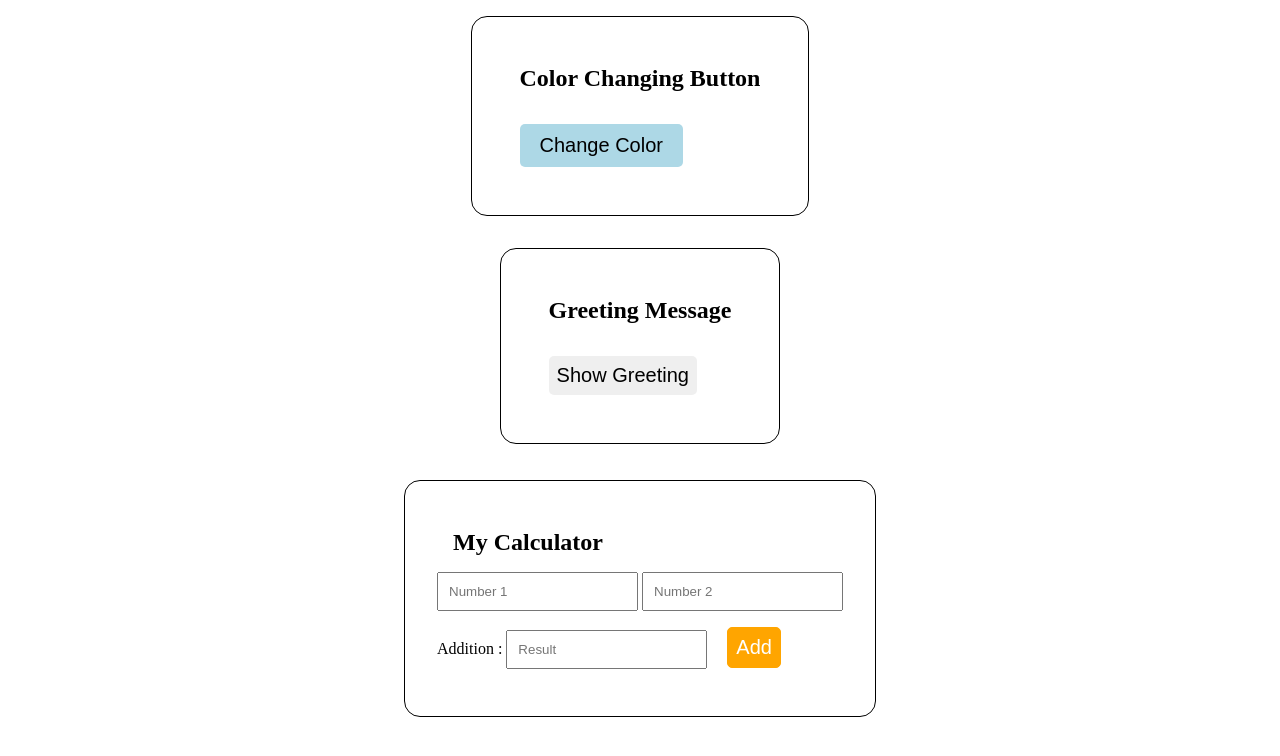
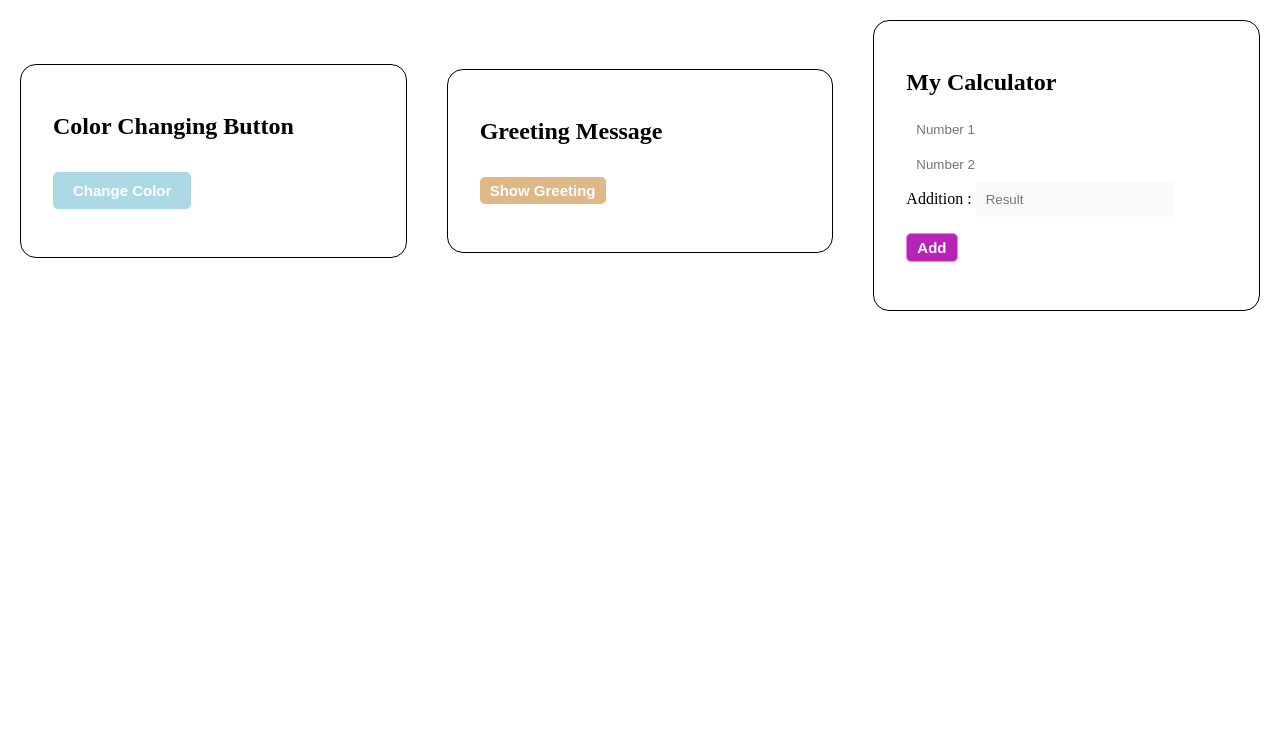
Before and after one commit to Rohit3920/Cognifyz-Internship-Program, a plain HTML site: page Task1Level2/Index.html in a window 1280 px wide. Drawn offline with Linux system fonts and the light colour scheme.

Commit message:
Task1 Level2 : some style can apply

```diff
--- a/Task1Level2/Index.html
+++ b/Task1Level2/Index.html
@@ -2,7 +2,7 @@
 <html>
 
 <head>
-    <title>JavaScript Examples</title>
+    <title>Task 1 Level 2</title>
     <link rel="stylesheet" href="style.css">
 </head>
 
@@ -12,21 +12,22 @@
             <h2>Color Changing Button</h2>
             <button id="colorButton">Change Color</button>
         </div>
-    </div>
+        <!-- </div> -->
 
-    <div class="container">
+        <!-- <div class="container"> -->
         <div id="alertMsg">
             <h2>Greeting Message</h2>
             <button onclick="showGreeting()">Show Greeting</button>
         </div>
-    </div>
+        <!-- </div> -->
 
-    <div class="container">
+        <!-- <div class="container"> -->
         <div id="calculator">
             <h2>My Calculator</h2>
             <input type="number" id="num1" placeholder="Number 1">
             <input type="number" id="num2" placeholder="Number 2"><br>
-            <label for="result">Addition : </label><input type="number" id="result" placeholder="Result">
+            <label for="result">Addition : </label>
+            <input type="number" id="result" placeholder="Result" disabled>
             <button onclick="calculateSum()">Add</button>
             <p id="result"></p>
         </div>
--- a/Task1Level2/script.js
+++ b/Task1Level2/script.js
@@ -31,11 +31,11 @@ function calculateSum() {
     const result = parseFloat(document.getElementById("result").value);
 
     if (isNaN(num1) || isNaN(num2)) {
-        document.getElementById("result").textContent = "Invalid input";
+        alert("Please fill the feilds")
+        document.getElementById("num1").focus();
         return;
     }
 
     const sum = num1 + num2;
-    // document.getElementById("result").textContent = "Result: " + sum;
     document.getElementById("result").value = sum;
 }
--- a/Task1Level2/style.css
+++ b/Task1Level2/style.css
@@ -9,30 +9,37 @@
 button {
     padding: 0.5rem;
     border-radius: 5px;
-    font-size: 20px;
+    padding: 5px 10px;
+    font-size: 15px;
+    font-weight: 800;
+    color: white;
     border: none;
     cursor: pointer;
+}
+
+button:hover{
+    filter: drop-shadow(1px 1px 4px rgb(38, 38, 38));
 }
 
 
 .container {
     width: 100%;
     min-height: 10em;
-    display: flex;
-    flex-direction: column;
+    display: grid;
+    grid-template-columns: repeat(3, 1fr);
     align-items: center;
     justify-content: center;
 }
 
 #changeEvent, #alertMsg, #calculator {
     padding: 2rem;
-    margin: 1rem;
+    margin: 10px 20px;
     border-radius: 1rem;
     border: 1px solid black;
 }
 
 h2, button {
-    margin: 1rem;
+    margin: 1rem auto;
 }
 
 #colorButton {
@@ -41,13 +48,24 @@ h2, button {
 
 }
 
+#alertMsg button{
+    background-color: burlywood;
+}
+
 #calculator button {
-    background-color: orange;
+    background-color: rgb(183, 35, 183);
     color: white;
-    border: 1px solid orange;
+    border: 1px solid violet;
 }
-#calculator  input{
+
+#calculator input {
     padding: 10px;
+    border: none;
+    outline: none;
+}
+
+input#result {
+    cursor: none;
 }
 
 #calculator {
```
